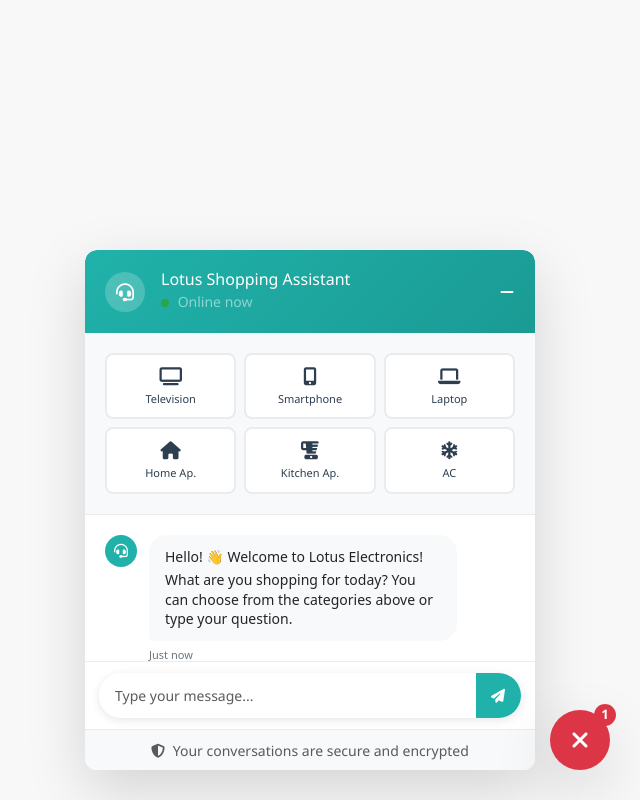
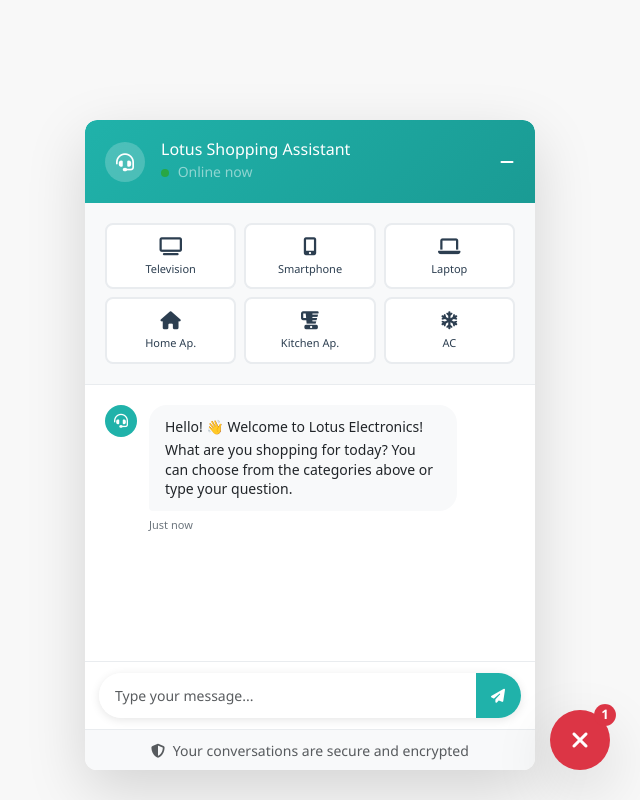
Before and after one commit to nawab-syscraft25/Lotus-Sale, a Flask app: page / in a window 1280 px wide. Shown: the whole page, without its empty margins (640-1280 px from the left). Run offline with Flask 3, Linux system fonts and the light colour scheme; parts of the project's set-up code (start-up, migrations or seed data) failed here and were passed over.

Commit message:
Adjust the height by -150 px

```diff
--- a/static/css/chatbot-style-sale.css
+++ b/static/css/chatbot-style-sale.css
@@ -97,7 +97,7 @@
         bottom: 30px;
         right: 105px;
         width: 450px;
-        height: calc(100vh - 280px);
+        height: calc(100vh - 150px);
         /* top:10px;
         bottom: 10px; */
         background: white;
```
